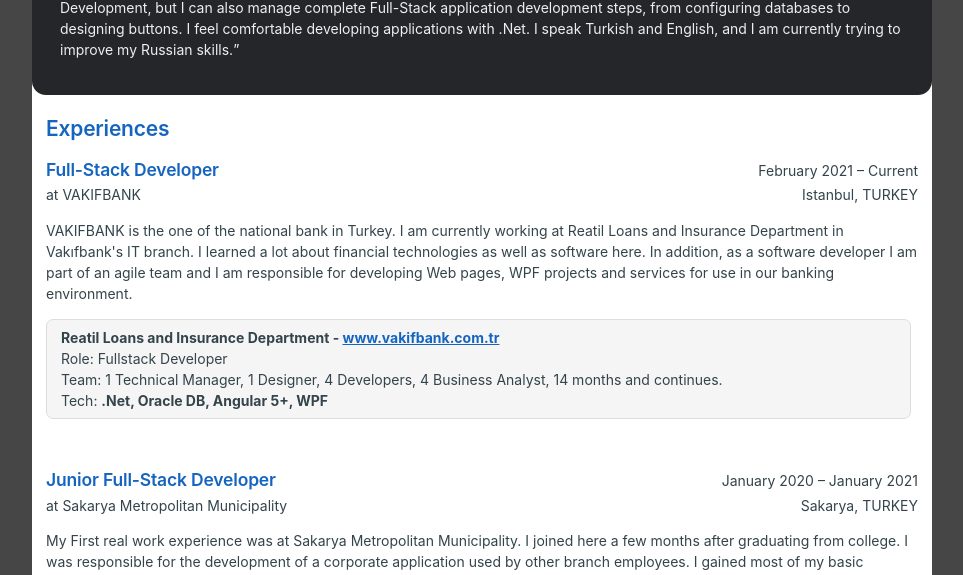
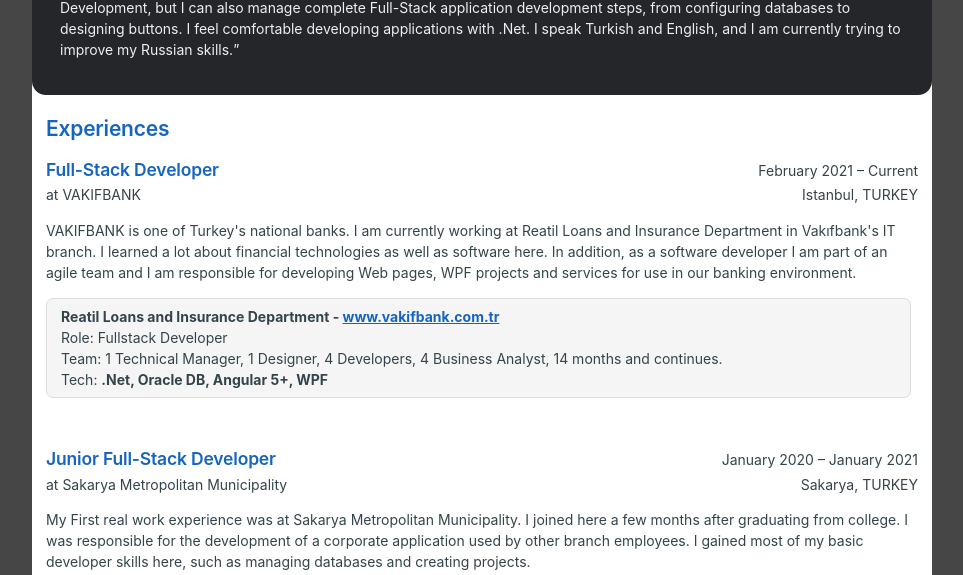
Before and after one commit to batuhankesim/batuhankesim.github.io, a plain HTML site: page index.html in a window 1280 px wide. Shown: the part 219-794 px from the top of the page, without its empty margins (158-1121 px from the left). Drawn offline with nearby package versions, Linux system fonts and the light colour scheme.

Commit message:
Update index.html

```diff
--- a/index.html
+++ b/index.html
@@ -307,7 +307,7 @@
 					<p>Istanbul, TURKEY</p>
 				</div>
 			</div>
-			<p>VAKIFBANK is the one of the national bank in Turkey. I am currently working at Reatil Loans and Insurance Department in Vakıfbank's IT branch.
+			<p>VAKIFBANK is one of Turkey's national banks. I am currently working at Reatil Loans and Insurance Department in Vakıfbank's IT branch.
 				I learned a lot about financial technologies as well as software here. In addition, as a software developer I am part of an agile team and
 				I am responsible for developing Web pages, WPF projects and services for use in our banking environment.
 				 </p>
```
